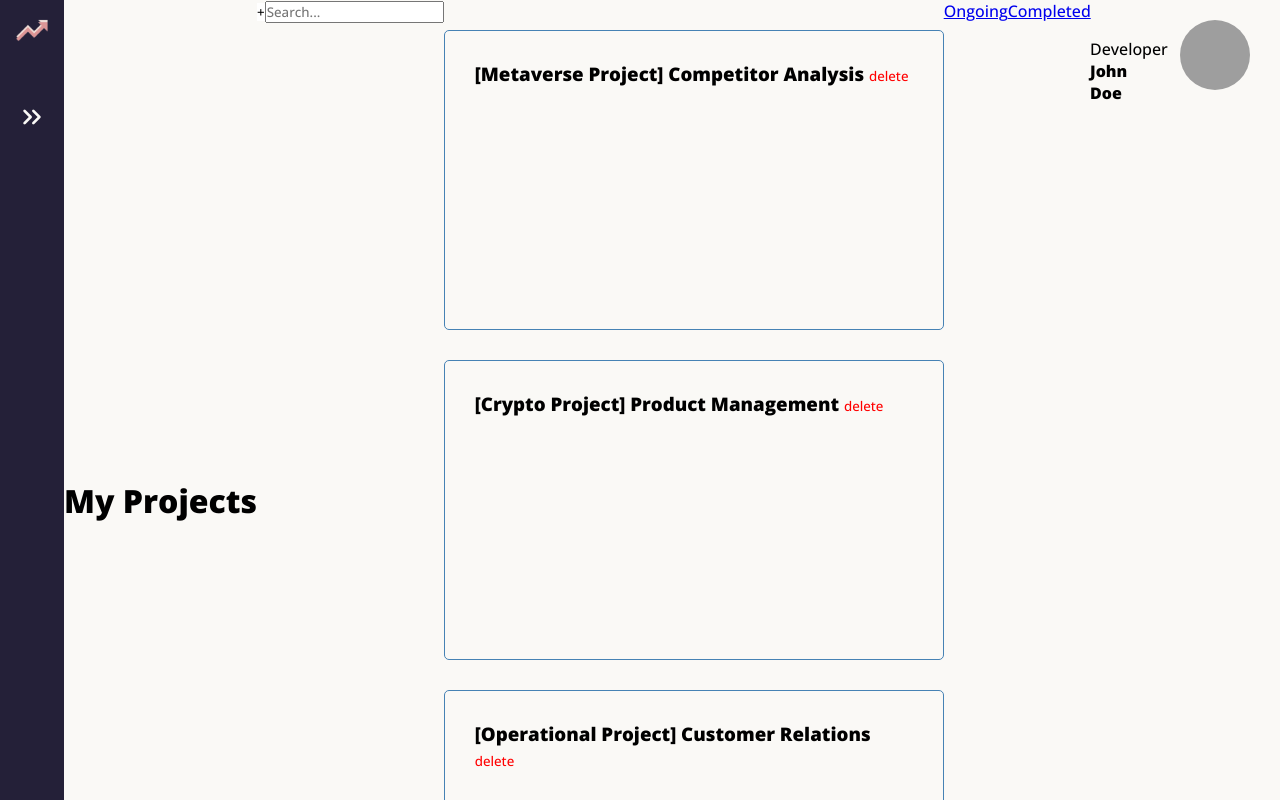
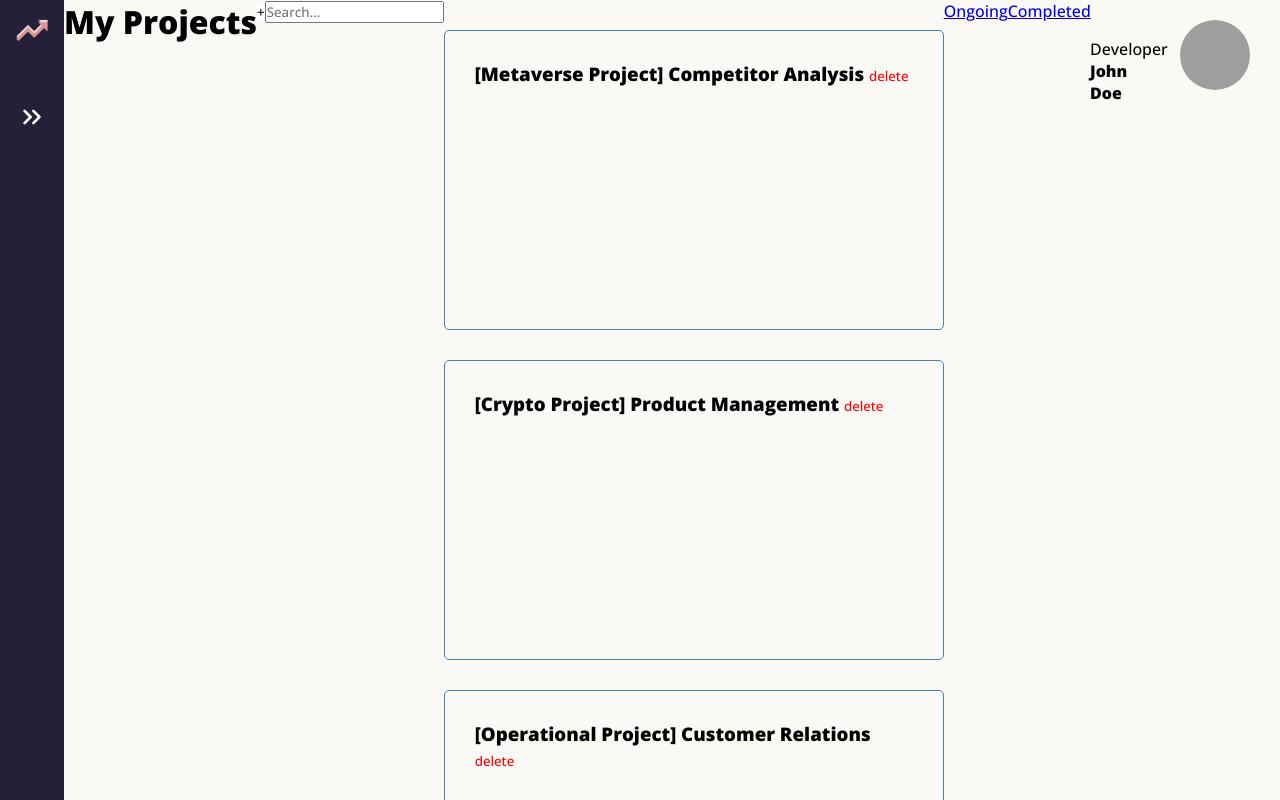
Before and after one commit to BT3103AppDev1/l2-final-project-group-1, a Vue app: page /login/projects in a window 1280 px wide. Shown: the top 800 px of the page. Built offline with nearby package versions, Linux system fonts and the light colour scheme; grey boxes are pictures that could not be loaded.

Commit message:
changed CSS for projects

```diff
--- a/src/components/Header.vue
+++ b/src/components/Header.vue
@@ -36,10 +36,8 @@ export default {
 
 <style scoped>
 header {
-    display: flex;
-    justify-content: space-between;
-    align-items: center;
-    margin-bottom: 20px;
+    margin: 0;
+    padding: 0;
 }
 #profile-image {
         position: absolute;
```
